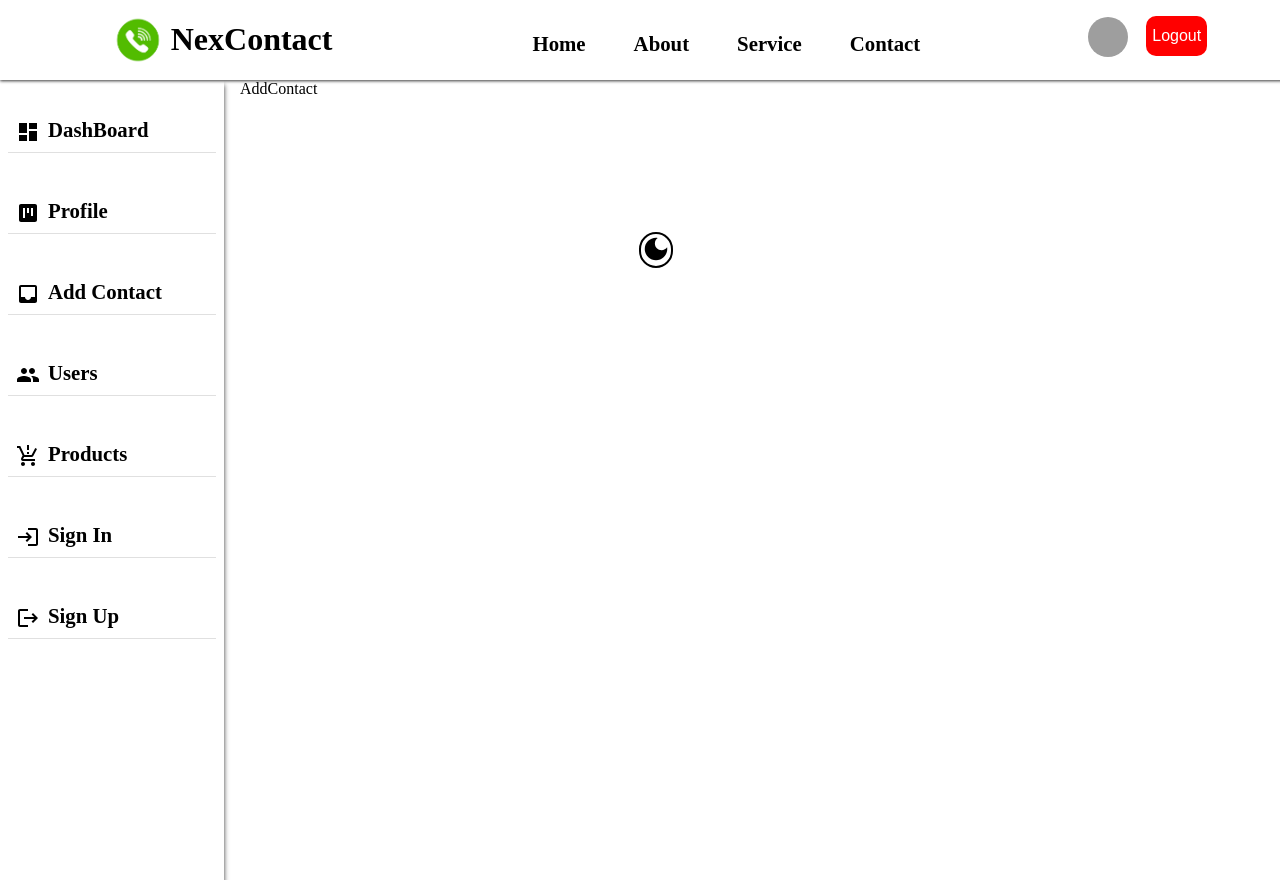
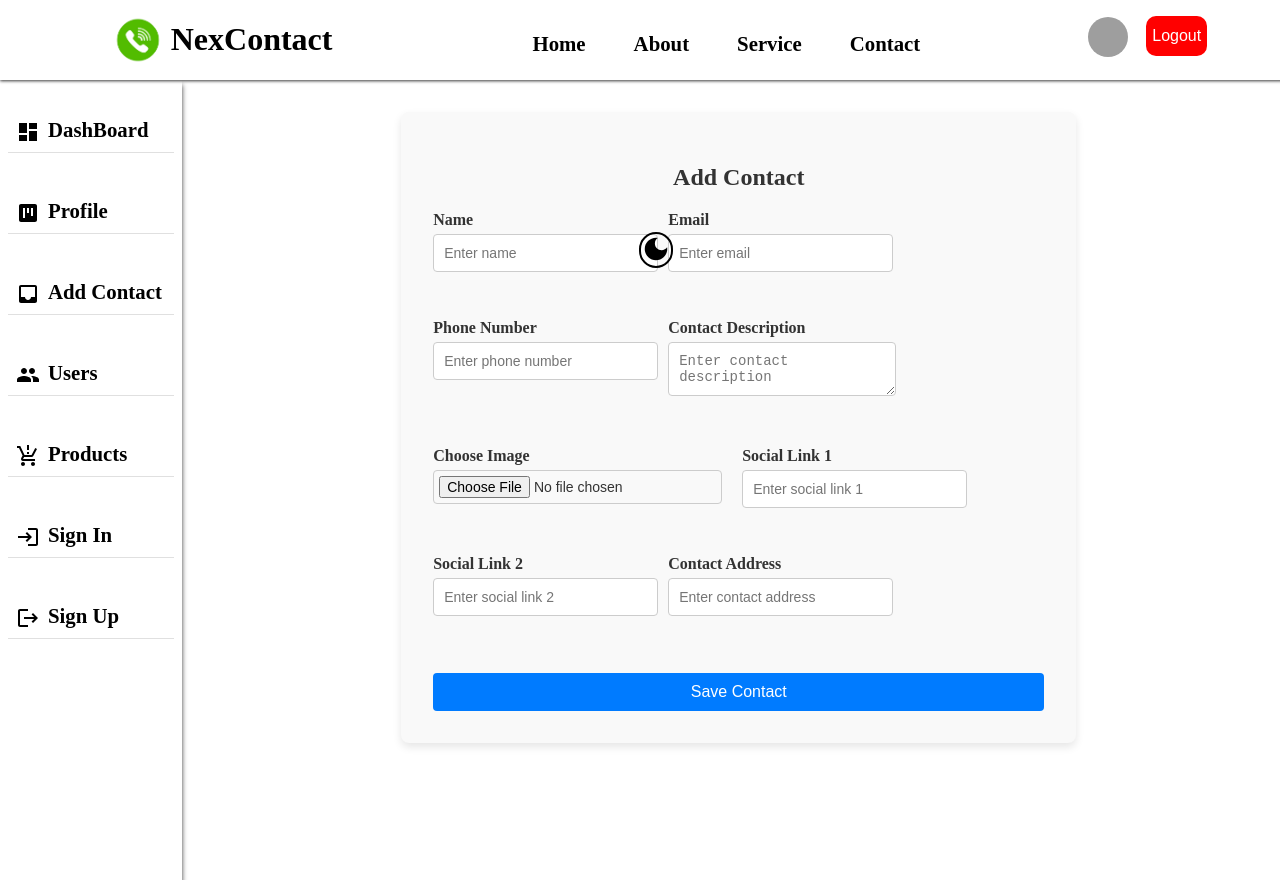
Before and after one commit to prathamlashkari/NexContact, a React (Vite) app in the folder client/: page /user/profile/add-contact in a window 1280 px wide. Shown: the top 880 px of the page. Built offline with nearby package versions, Linux system fonts and the light colour scheme; grey boxes are pictures that could not be loaded.

Commit message:
added add contact front end part with both dark and white mode

```diff
--- a/client/package.json
+++ b/client/package.json
@@ -17,7 +17,8 @@
     "react": "^18.3.1",
     "react-dom": "^18.3.1",
     "react-icons": "^5.3.0",
-    "react-router-dom": "^6.26.2"
+    "react-router-dom": "^6.26.2",
+    "react-toastify": "^10.0.5"
   },
   "devDependencies": {
     "@eslint/js": "^9.9.0",
--- a/client/src/App.jsx
+++ b/client/src/App.jsx
@@ -2,6 +2,8 @@ import { lazy, Suspense, useState, useEffect } from "react";
 import { Route, Routes } from "react-router-dom";
 import "./App.css";
 import { ThemeProvider } from "./context/Theme";
+import { ToastContainer, toast } from "react-toastify";
+import "react-toastify/dist/ReactToastify.css";
 
 const NavBar = lazy(() => import("./component/Navbar/Navbar"));
 const Home = lazy(() => import("./page/Home/Home"));
@@ -27,6 +29,7 @@ function App() {
           <Route path={"/user/profile/*"} element={<Profile />} />
         </Routes>
       </Suspense>
+      <ToastContainer />
     </ThemeProvider>
   );
 }
--- a/client/src/component/Profile/Profile.css
+++ b/client/src/component/Profile/Profile.css
@@ -21,3 +21,7 @@
   background-color: #1d1d1d;
   color: white;
 }
+.right-container {
+  width: 100%;
+  padding: 2rem;
+}
--- a/client/src/component/Profile/Profile.jsx
+++ b/client/src/component/Profile/Profile.jsx
@@ -6,7 +6,7 @@ import { MyTheme } from "../../context/Theme.jsx";
 import { Route, Routes, useLocation } from "react-router-dom";
 const AddContact = lazy(() => import("../../page/Contact/AddContact.jsx"));
 
-const Profile = ({ theme }) => {
+const Profile = () => {
   const asideData = AsideData;
   const { dark } = useContext(MyTheme);
   const location = useLocation();
@@ -24,7 +24,7 @@ const Profile = ({ theme }) => {
           />
         ))}
       </div>
-      <div>
+      <div className="right-container">
         <Routes>
           <Route path="add-contact" element={<AddContact />} />
         </Routes>
--- a/client/src/page/Contact/AddContact.jsx
+++ b/client/src/page/Contact/AddContact.jsx
@@ -1,7 +1,145 @@
-import React from "react";
+import React, { useContext, useState } from "react";
+import { MyTheme } from "../../context/Theme.jsx";
+import "./Contact.css";
+import { toast } from "react-toastify";
 
 const AddContact = () => {
-  return <div>AddContact</div>;
+  const { dark } = useContext(MyTheme);
+
+  const [formData, setFormData] = useState({
+    name: "",
+    email: "",
+    number: "",
+    description: "",
+    image: null,
+    socialLink1: "",
+    socialLink2: "",
+    address: "",
+  });
+
+  const handleChange = (e) => {
+    const { name, value, type, files } = e.target;
+    if (type === "file") {
+      setFormData({ ...formData, [name]: files[0] });
+    } else {
+      setFormData({ ...formData, [name]: value });
+    }
+  };
+
+  const handleSubmit = (e) => {
+    e.preventDefault();
+    console.log(formData);
+
+    toast.success("Contact Saved");
+
+    setFormData({
+      name: "",
+      email: "",
+      number: "",
+      description: "",
+      image: null,
+      socialLink1: "",
+      socialLink2: "",
+      address: "",
+    });
+  };
+
+  return (
+    <div
+      className={`add-contact-container ${dark ? "dark-theme" : "light-theme"}`}
+    >
+      <h2>Add Contact</h2>
+      <form className="form-class" onSubmit={handleSubmit}>
+        <div className="form-group">
+          <label htmlFor="name">Name</label>
+          <input
+            type="text"
+            id="name"
+            name="name"
+            value={formData.name}
+            onChange={handleChange}
+            placeholder="Enter name"
+          />
+        </div>
+        <div className="form-group">
+          <label htmlFor="email">Email</label>
+          <input
+            type="email"
+            id="email"
+            name="email"
+            value={formData.email}
+            onChange={handleChange}
+            placeholder="Enter email"
+          />
+        </div>
+        <div className="form-group">
+          <label htmlFor="number">Phone Number</label>
+          <input
+            type="tel"
+            id="number"
+            name="number"
+            value={formData.number}
+            onChange={handleChange}
+            placeholder="Enter phone number"
+          />
+        </div>
+        <div className="form-group">
+          <label htmlFor="description">Contact Description</label>
+          <textarea
+            id="description"
+            name="description"
+            value={formData.description}
+            onChange={handleChange}
+            placeholder="Enter contact description"
+          ></textarea>
+        </div>
+        <div className="form-group">
+          <label htmlFor="image">Choose Image</label>
+          <input
+            type="file"
+            id="image"
+            name="image"
+            onChange={handleChange}
+            accept="image/*"
+          />
+        </div>
+        <div className="form-group">
+          <label htmlFor="socialLink1">Social Link 1</label>
+          <input
+            type="url"
+            id="socialLink1"
+            name="socialLink1"
+            value={formData.socialLink1}
+            onChange={handleChange}
+            placeholder="Enter social link 1"
+          />
+        </div>
+        <div className="form-group">
+          <label htmlFor="socialLink2">Social Link 2</label>
+          <input
+            type="url"
+            id="socialLink2"
+            name="socialLink2"
+            value={formData.socialLink2}
+            onChange={handleChange}
+            placeholder="Enter social link 2"
+          />
+        </div>
+        <div className="form-group">
+          <label htmlFor="address">Contact Address</label>
+          <input
+            type="text"
+            id="address"
+            name="address"
+            value={formData.address}
+            onChange={handleChange}
+            placeholder="Enter contact address"
+          />
+        </div>
+        <button type="submit">Save Contact</button>
+      </form>
+    </div>
+  );
 };
 
 export default AddContact;
--- a/client/src/page/Contact/Contact.css
+++ b/client/src/page/Contact/Contact.css
@@ -0,0 +1,98 @@
+/* Base styles for AddContact */
+.add-contact-container {
+  padding: 20px;
+  margin: auto;
+  border-radius: 8px;
+  width: 60%;
+  padding: 2rem;
+  box-shadow: 0 4px 8px rgba(0, 0, 0, 0.1);
+  transition: background-color 0.3s, color 0.3s;
+}
+
+/* Form heading */
+.add-contact-container h2 {
+  text-align: center;
+  margin-bottom: 20px;
+}
+
+/* Form group styles */
+.add-contact-container .form-group {
+  margin-bottom: 15px;
+}
+
+/* Label styles */
+.add-contact-container label {
+  display: block;
+  margin-bottom: 5px;
+  font-weight: bold;
+}
+
+/* Input, textarea, and file input styles */
+.add-contact-container input,
+.add-contact-container textarea {
+  width: 100%;
+  padding: 10px;
+  border: 1px solid #ccc;
+  border-radius: 4px;
+  font-size: 14px;
+}
+
+.add-contact-container textarea {
+  resize: vertical;
+}
+
+/* Button styles */
+.add-contact-container button {
+  width: 100%;
+  padding: 10px 20px;
+  background-color: #007bff;
+  color: white;
+  border: none;
+  border-radius: 4px;
+  cursor: pointer;
+  font-size: 16px;
+  margin-top: 10px;
+}
+
+.add-contact-container button:hover {
+  background-color: #0056b3;
+}
+
+/* Light theme styles */
+.light-theme {
+  background-color: #f9f9f9;
+  color: #333;
+}
+
+/* Dark theme styles */
+.dark-theme {
+  background-color: #333;
+  color: #f9f9f9;
+}
+.form-class {
+  display: flex;
+  flex-wrap: wrap;
+  gap: 2rem;
+  width: 100%;
+}
+
+/* Input and button adjustments for dark theme */
+.dark-theme input,
+.dark-theme textarea {
+  background-color: #444;
+  color: #f9f9f9;
+  border: 1px solid #555;
+}
+
+.dark-theme button {
+  background-color: #0056b3;
+}
+
+.dark-theme button:hover {
+  background-color: #003a7a;
+}
+
+/* File input styles */
+.add-contact-container input[type="file"] {
+  padding: 5px;
+}
```
Also changed, not shown: 1 other file (tests, documents, lock files or other folders).
